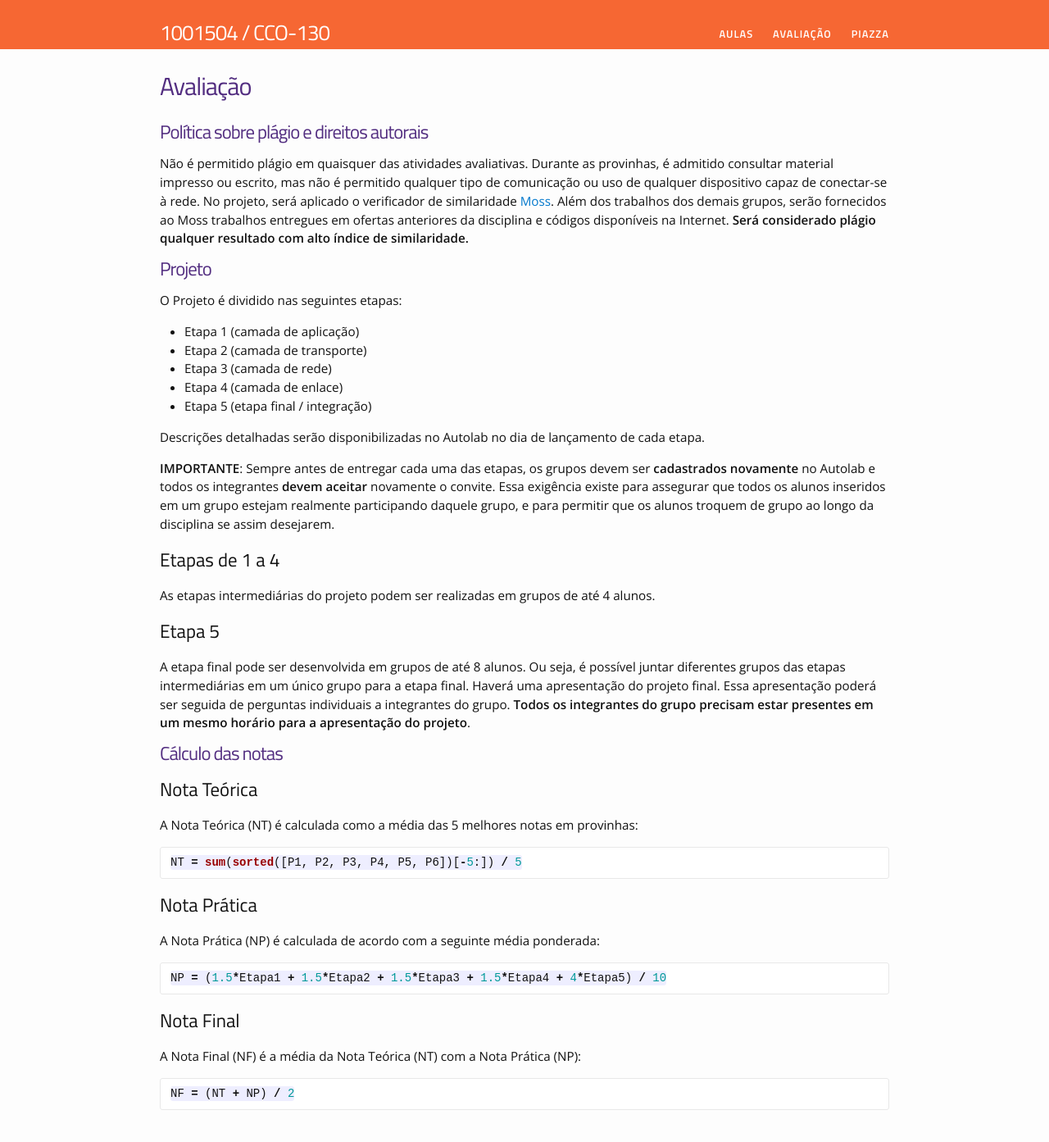
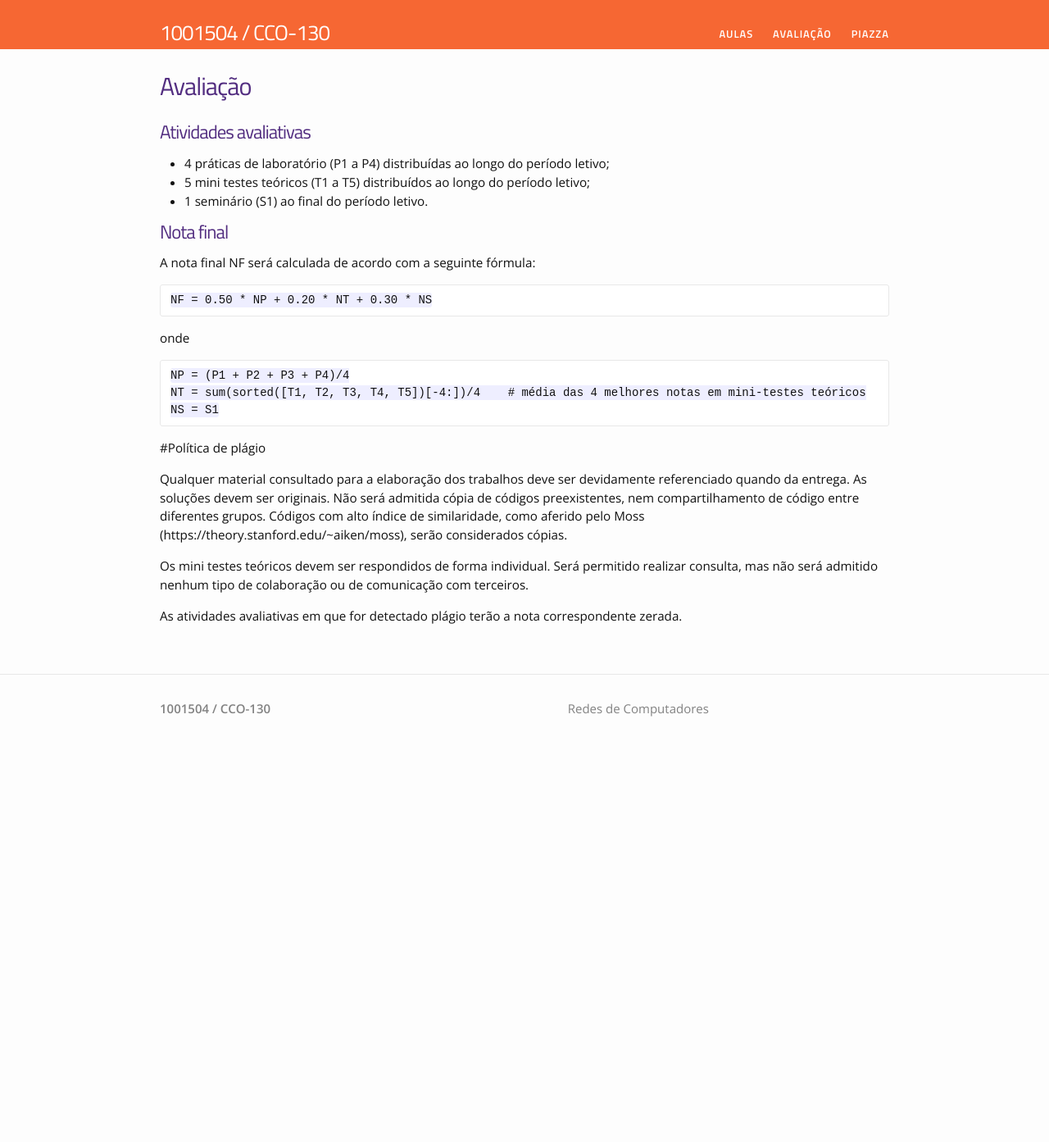
Before and after one commit to thotypous/redes-website, a Jekyll site: the page built from avaliacao.md, in a window 1280 px wide and 1400 px high. Shown: the top 1393 px of the window at 82% size. Built offline with Jekyll 4.4.1, drawn with Linux system fonts in a browser that asks for light colours.

Commit message:
atualiza avaliação

````diff
--- a/avaliacao.md
+++ b/avaliacao.md
@@ -4,56 +4,32 @@ title: Avaliação
 permalink: /avaliacao/
 ---
 
-# Política sobre plágio e direitos autorais
+# Atividades avaliativas
 
-Não é permitido plágio em quaisquer das atividades avaliativas. Durante as provinhas, é admitido consultar material impresso ou escrito, mas não é permitido qualquer tipo de comunicação ou uso de qualquer dispositivo capaz de conectar-se à rede. No projeto, será aplicado o verificador de similaridade [Moss](https://theory.stanford.edu/~aiken/moss/). Além dos trabalhos dos demais grupos, serão fornecidos ao Moss trabalhos entregues em ofertas anteriores da disciplina e códigos disponíveis na Internet. **Será considerado plágio qualquer resultado com alto índice de similaridade.**
+* 4 práticas de laboratório (P1 a P4) distribuídas ao longo do período letivo;
+* 5 mini testes teóricos (T1 a T5) distribuídos ao longo do período letivo;
+* 1 seminário (S1) ao final do período letivo.
 
+# Nota final
 
-# Projeto
+A nota final NF será calculada de acordo com a seguinte fórmula:
 
-O Projeto é dividido nas seguintes etapas:
-
- * Etapa 1 (camada de aplicação)
- * Etapa 2 (camada de transporte)
- * Etapa 3 (camada de rede)
- * Etapa 4 (camada de enlace)
- * Etapa 5 (etapa final / integração)
-
-Descrições detalhadas serão disponibilizadas no Autolab no dia de lançamento de cada etapa.
-
-**IMPORTANTE**: Sempre antes de entregar cada uma das etapas, os grupos devem ser **cadastrados novamente** no Autolab e todos os integrantes **devem aceitar** novamente o convite. Essa exigência existe para assegurar que todos os alunos inseridos em um grupo estejam realmente participando daquele grupo, e para permitir que os alunos troquem de grupo ao longo da disciplina se assim desejarem.
-
-## Etapas de 1 a 4
-
-As etapas intermediárias do projeto podem ser realizadas em grupos de até 4 alunos.
-
-## Etapa 5
-
-A etapa final pode ser desenvolvida em grupos de até 8 alunos. Ou seja, é possível juntar diferentes grupos das etapas intermediárias em um único grupo para a etapa final. Haverá uma apresentação do projeto final. Essa apresentação poderá ser seguida de perguntas individuais a integrantes do grupo. **Todos os integrantes do grupo precisam estar presentes em um mesmo horário para a apresentação do projeto**.
-
-
-# Cálculo das notas
-
-## Nota Teórica
-
-A Nota Teórica (NT) é calculada como a média das 5 melhores notas em provinhas:
-
-```python
-NT = sum(sorted([P1, P2, P3, P4, P5, P6])[-5:]) / 5
+```
+NF = 0.50 * NP + 0.20 * NT + 0.30 * NS
 ```
 
-## Nota Prática
+onde
 
-A Nota Prática (NP) é calculada de acordo com a seguinte média ponderada:
-
-```python
-NP = (1.5*Etapa1 + 1.5*Etapa2 + 1.5*Etapa3 + 1.5*Etapa4 + 4*Etapa5) / 10
+```
+NP = (P1 + P2 + P3 + P4)/4
+NT = sum(sorted([T1, T2, T3, T4, T5])[-4:])/4    # média das 4 melhores notas em mini-testes teóricos
+NS = S1
 ```
 
-## Nota Final
+#Política de plágio
 
-A Nota Final (NF) é a média da Nota Teórica (NT) com a Nota Prática (NP):
+Qualquer material consultado para a elaboração dos trabalhos deve ser devidamente referenciado quando da entrega. As soluções devem ser originais. Não será admitida cópia de códigos preexistentes, nem compartilhamento de código entre diferentes grupos. Códigos com alto índice de similaridade, como aferido pelo Moss (https://theory.stanford.edu/~aiken/moss), serão considerados cópias.
 
-```python
-NF = (NT + NP) / 2
-```
+Os mini testes teóricos devem ser respondidos de forma individual. Será permitido realizar consulta, mas não será admitido nenhum tipo de colaboração ou de comunicação com terceiros.
+
+As atividades avaliativas em que for detectado plágio terão a nota correspondente zerada.
````
